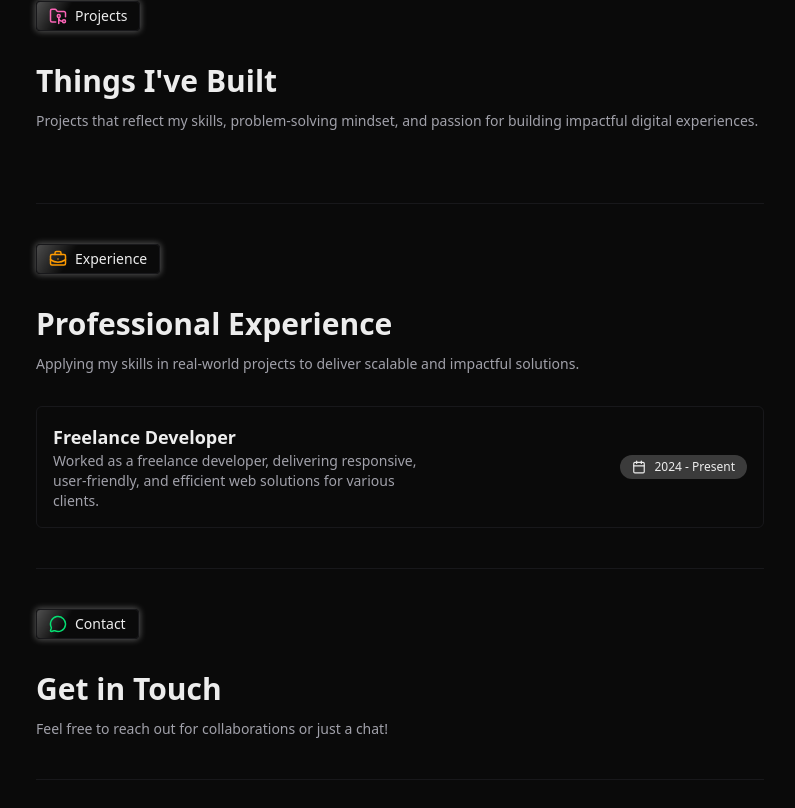
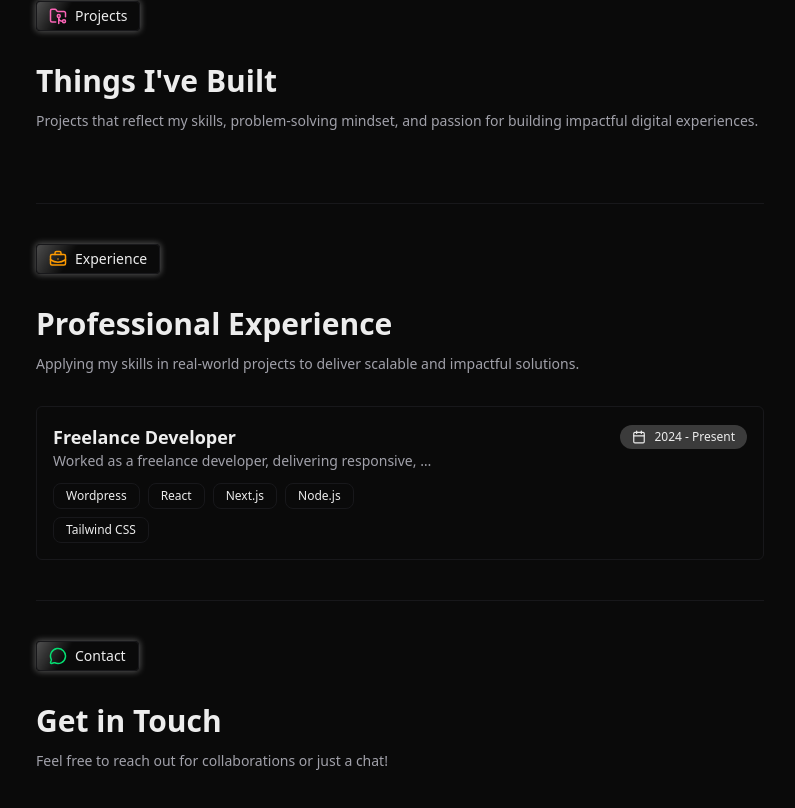
Before and after one commit to veeral1603/My-Portfolio, a Next.js app: page / in a window 1280 px wide. Shown: the part 1220-2028 px from the top of the page, without its empty margins (240-1035 px from the left). Built offline with nearby package versions, Linux system fonts and the light colour scheme.

Commit message:
fixed type bug

```diff
--- a/src/components/SkillsBadge.tsx
+++ b/src/components/SkillsBadge.tsx
@@ -9,8 +9,8 @@ export default function SkillsBadge({
 }: skillsBadgeType) {
   return (
     <div
-      className={`px-3 py-1 border hover:-translate-y-0.5  border-zinc-900 hover:bg-white/5 rounded-lg transition duration-300 cursor-pointer flex items-center justify-center gap-2 text-sm ${
-        size === "sm" ? "font-normal" : "font-medium"
+      className={`px-3 py-1 border hover:-translate-y-0.5  border-zinc-900 hover:bg-white/5 rounded-lg transition duration-300 cursor-pointer flex items-center justify-center gap-2  ${
+        size === "sm" ? "font-normal text-xs" : "font-medium text-sm"
       } `}
     >
       {size === "base" && (
--- a/src/sections/ExperienceSection.tsx
+++ b/src/sections/ExperienceSection.tsx
@@ -1,7 +1,8 @@
 import SectionDivider from "@/components/SectionDivider";
 import SectionHeading from "@/components/SectionHeading";
 import SectionHeadingPill from "@/components/SectionHeadingPill";
-import { BriefcaseBusiness, Calendar } from "lucide-react";
+import SkillsBadge from "@/components/SkillsBadge";
+import { BriefcaseBusiness, Calendar, ChevronRight } from "lucide-react";
 import React from "react";
 
 export default function ExperienceSection() {
@@ -19,19 +20,36 @@ export default function ExperienceSection() {
           </SectionHeading>
 
           <div className="flex flex-col gap-4">
-            <div className="p-4 border border-zinc-900 rounded-md cursor-pointer hover:-translate-y-0.5 transition duration-300">
-              <div className="flex items-center justify-between gap-4">
-                <div className="max-w-sm">
+            <div className="p-4 border border-zinc-900 rounded-md cursor-pointer group">
+              <div className="flex items-center justify-between gap-4  ">
+                <div className="flex items-center gap-1">
                   <h4 className="text-lg font-semibold">Freelance Developer</h4>
-                  <p className="text-sm text-secondaryText">
-                    Worked as a freelance developer, delivering responsive,
-                    user-friendly, and efficient web solutions for various
-                    clients.
-                  </p>
+                  <ChevronRight
+                    size={18}
+                    strokeWidth={4}
+                    className={`opacity-0 group-hover:opacity-100 transition duration-300`}
+                  />
                 </div>
+
                 <div className="px-3 py-1 rounded-full bg-white/20 text-xs font-medium flex items-center gap-2">
                   <Calendar size={14} />
                   <p>2024 - Present</p>
+                </div>
+              </div>
+
+              <div className=" w-sm overflow-hidden">
+                <p className="text-sm text-secondaryText truncate">
+                  Worked as a freelance developer, delivering responsive,
+                  user-friendly, and efficient web solutions for various
+                  clients.
+                </p>
+
+                <div className="flex items-center flex-wrap gap-2 mt-3">
+                  <SkillsBadge size="sm">Wordpress</SkillsBadge>
+                  <SkillsBadge size="sm">React</SkillsBadge>
+                  <SkillsBadge size="sm">Next.js</SkillsBadge>
+                  <SkillsBadge size="sm">Node.js</SkillsBadge>
+                  <SkillsBadge size="sm">Tailwind CSS</SkillsBadge>
                 </div>
               </div>
             </div>
--- a/src/types.ts
+++ b/src/types.ts
@@ -29,7 +29,7 @@ export type IconsType =
 export type skillsBadgeType = {
   children: React.ReactNode;
   icon?: IconsType;
-  size: "sm" | "base";
+  size?: "sm" | "base";
 };
 
 export type ProjectType = {
```
